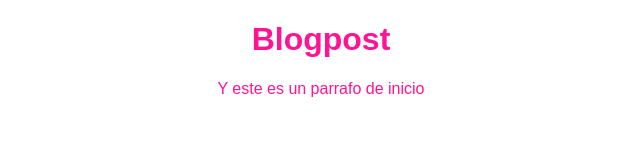
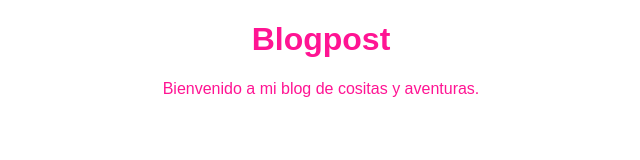
Before and after one commit to rombetjai/test, a plain HTML site: page index.html in a window 1280 px wide. Shown: the whole page, without its empty margins (319-959 px from the left). Drawn offline with Linux system fonts and the light colour scheme.

```diff
--- a/index.html
+++ b/index.html
@@ -8,6 +8,6 @@
 </head>
 <body>
     <h1>Blogpost</h1>
-    <p>Y este es un parrafo de inicio</p>
+    <p>Bienvenido a mi blog de cositas y aventuras.</p>
 </body>
 </html>
```
